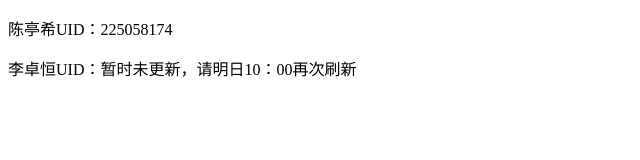
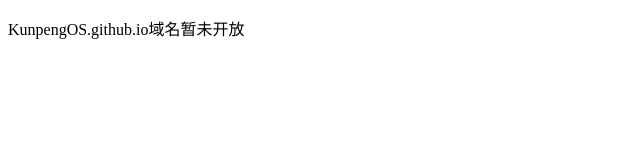
Before and after one commit to KunpengOS/KunpengOS.github.io, a plain HTML site: page index.html in a window 1280 px wide. Shown: the whole page, without its empty margins (0-640 px from the left). Drawn offline with Linux system fonts and the light colour scheme.

Commit message:
Update index.html

```diff
--- a/index.html
+++ b/index.html
@@ -5,7 +5,6 @@
 		<title>KunpengOS</title>
 	</head>
 	<body>
-		<p>陈亭希UID：225058174</p>
-		<p>李卓恒UID：暂时未更新，请明日10：00再次刷新<p/>
+		<p>KunpengOS.github.io域名暂未开放</p>
 	</body>
 </html>
```
